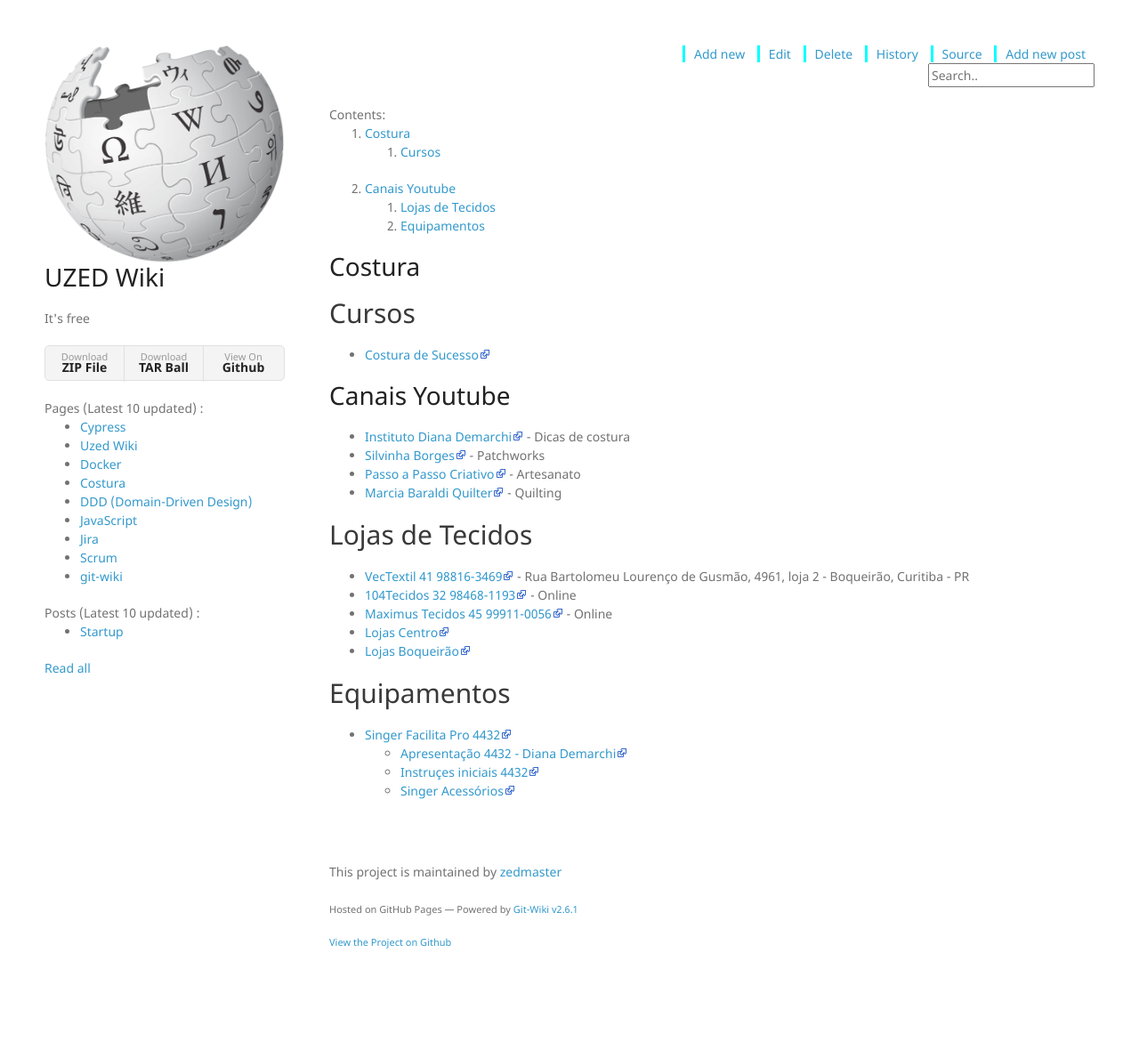
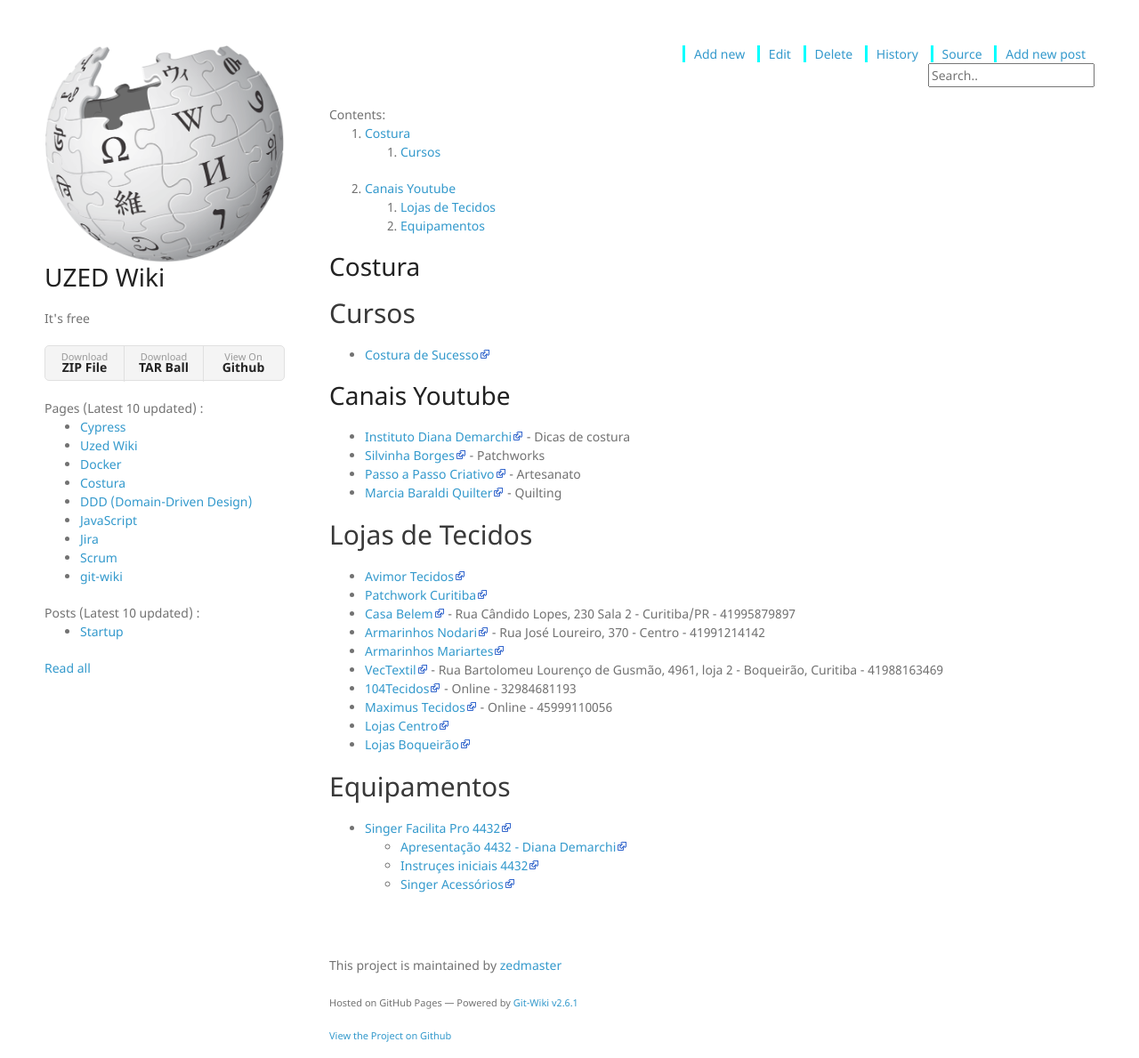
Before and after one commit to zedmaster/wiki, a Jekyll site: the page built from wiki/costura.md, in a window 1280 px wide. Shown: the whole page at 89% size. Built offline with Jekyll 4.4.1, drawn with Linux system fonts in a browser that asks for light colours; nearby versions of some CDN libraries; our own code applies the rules of GitHub Pages for plain Markdown files; before the commit the page ends 1084 px from its top, so only the background shows below that.

Commit message:
Update costura.md

```diff
--- a/wiki/costura.md
+++ b/wiki/costura.md
@@ -15,9 +15,14 @@
 
 ## Lojas de Tecidos
 
-* [VecTextil 41 98816-3469](https://www.vectextil.com.br/) - Rua Bartolomeu Lourenço de Gusmão, 4961, loja 2 - Boqueirão, Curitiba - PR
-* [104Tecidos 32 98468-1193](https://104tecidos.com.br) - Online
-* [Maximus Tecidos 45 99911-0056](https://www.maximustecidos.com.br/) - Online
+* [Avimor Tecidos](https://www.avimortecidos.com.br/)
+* [Patchwork Curitiba](https://www.patchworkcuritiba.com.br/)
+* [Casa Belem](https://www.casabelem.com.br/) - Rua Cândido Lopes, 230 Sala 2 - Curitiba/PR - 41995879897
+* [Armarinhos Nodari](https://www.armarinhosnodari.com.br/) - Rua José Loureiro, 370 - Centro - 41991214142
+* [Armarinhos Mariartes](https://armarinhosmariartes.negocio.site/)
+* [VecTextil](https://www.vectextil.com.br/) - Rua Bartolomeu Lourenço de Gusmão, 4961, loja 2 - Boqueirão, Curitiba - 41988163469
+* [104Tecidos](https://104tecidos.com.br) - Online - 32984681193
+* [Maximus Tecidos](https://www.maximustecidos.com.br/) - Online - 45999110056
 * [Lojas Centro](https://www.google.com/search?sxsrf=ALeKk03V9EBtaQZBg1juLAiPeAFTRL6Omg:1602206414273&q=loja+tecidos+curitiba&npsic=0&rflfq=1&rlha=0&rllag=-25411318,-49257811,3137&tbm=lcl&ved=2ahUKEwiTsraBrKbsAhWxslkKHRFwDmUQtgN6BAgLEAg&rldoc=1#rldoc=1&rlfi=hd:;si:,-25.412874857420636,-49.25872766101048;mv:[[-25.417991439479305,-49.23958741748021],[-25.449151385636604,-49.301085105773666],null,[-25.433572419906724,-49.27033626162694],15])
 * [Lojas Boqueirão](https://www.google.com/search?sxsrf=ALeKk03V9EBtaQZBg1juLAiPeAFTRL6Omg:1602206414273&q=loja+tecidos+curitiba&npsic=0&rflfq=1&rlha=0&rllag=-25411318,-49257811,3137&tbm=lcl&ved=2ahUKEwiTsraBrKbsAhWxslkKHRFwDmUQtgN6BAgLEAg&rldoc=1#rldoc=1&rlfi=hd:;si:;mv:[[-25.503323368313612,-49.20928730320077],[-25.51889330078418,-49.240036147347496],null,[-25.511108586939734,-49.22466172527413],16])
 
```
